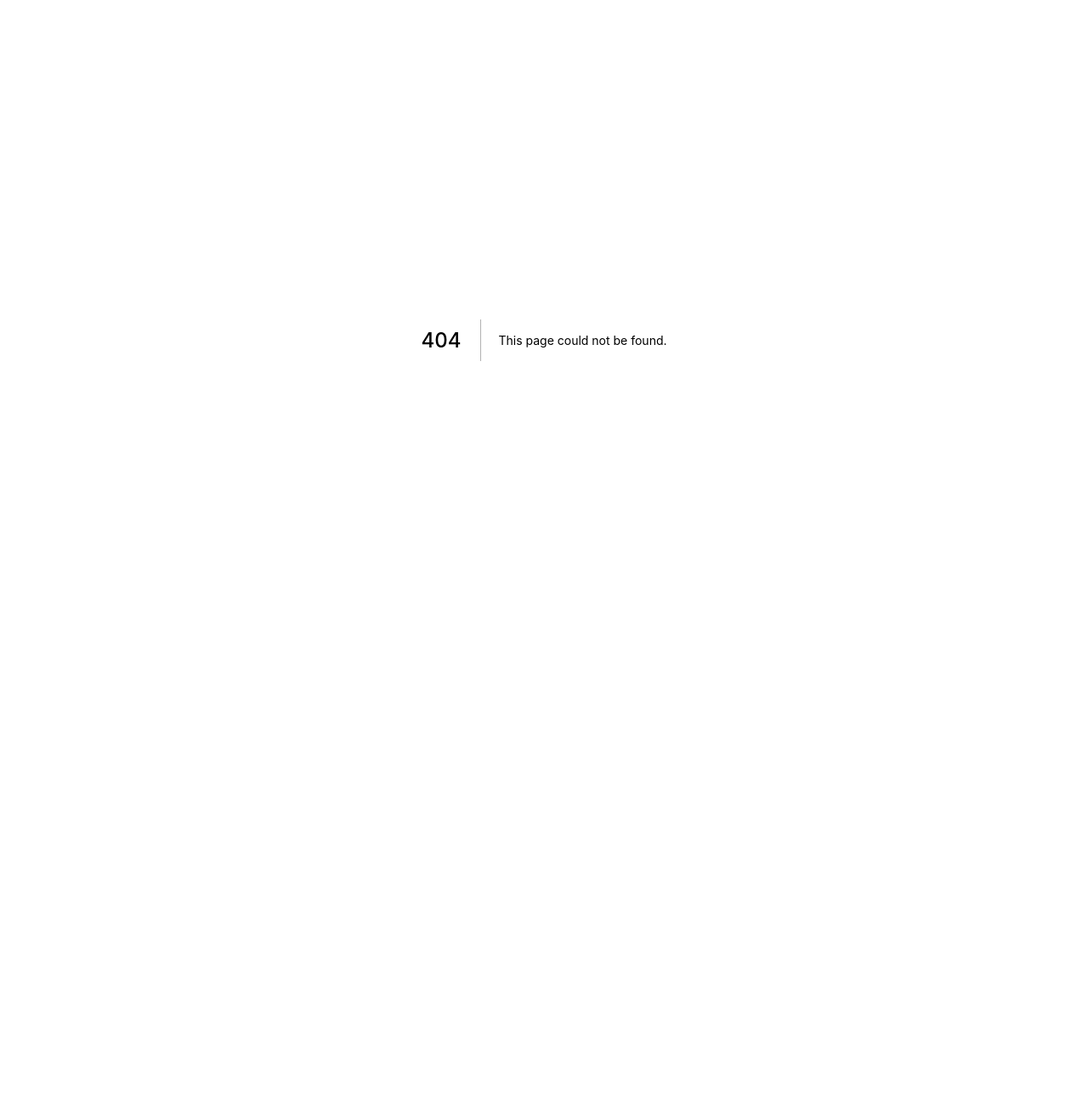
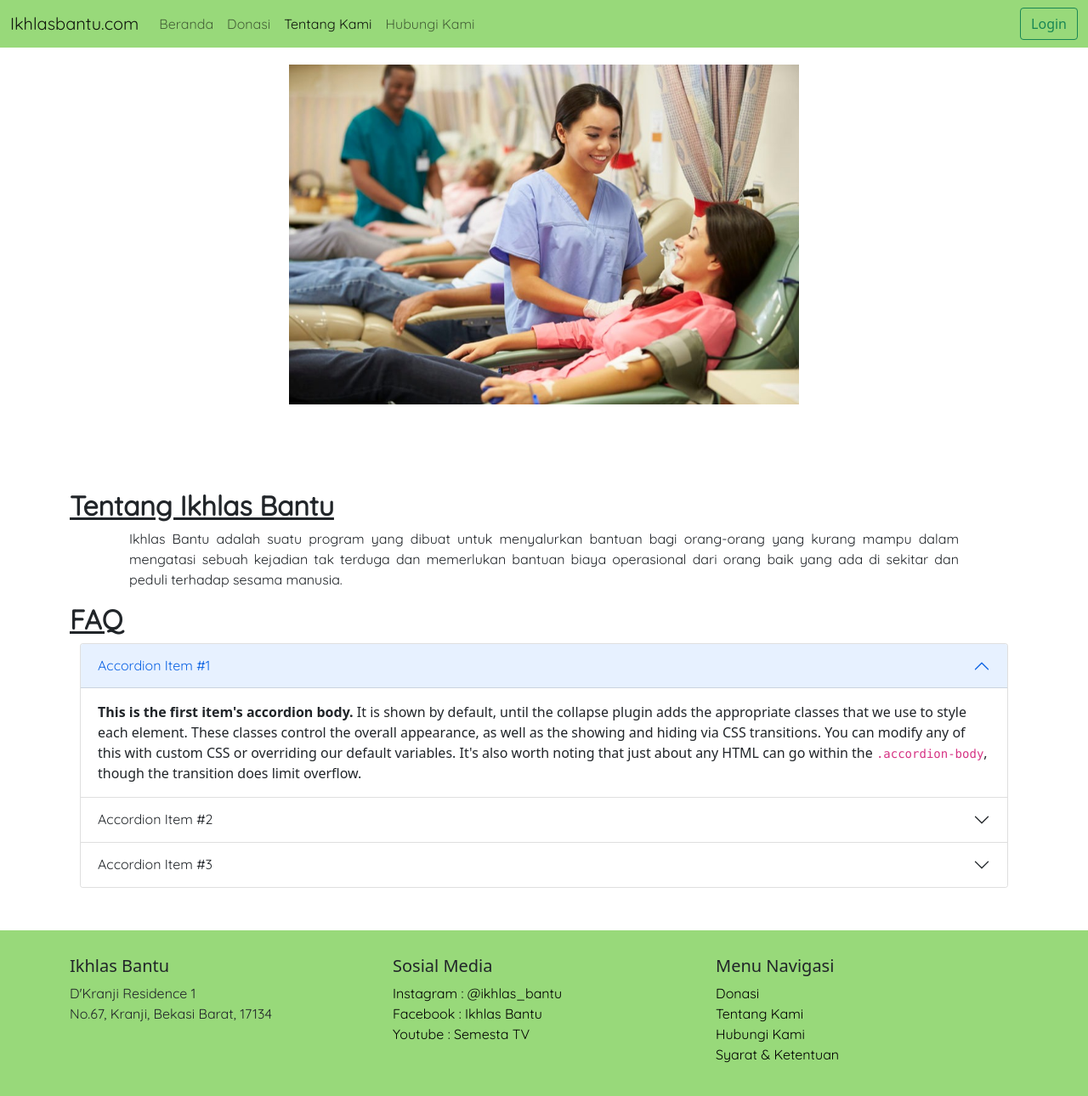
Before and after one commit to alvine998/ikhlasbantu, a Next.js app: page /tentang-kami in a window 1280 px wide. Before the commit this address had no page. Shown: the top 1290 px of the page at 85% size. Before the commit the page ends 800 px from the top, so only its background shows below. Built offline with nearby package versions, Linux system fonts and the light colour scheme.

Commit message:
tentang kami page

```diff
--- a/components/Navbar/index.js
+++ b/components/Navbar/index.js
@@ -19,7 +19,7 @@ function Navbar(props) {
                                 <a className={'nav-link ' + (props.donasi?'active':'')} href="/donasi">Donasi</a>
                             </li>
                             <li class="nav-item">
-                                <a class="nav-link" href="#">Tentang Kami</a>
+                                <a className={'nav-link ' + (props.tentang?'active':'')} href="/tentang-kami">Tentang Kami</a>
                             </li>
                             <li class="nav-item">
                                 <a class="nav-link" href="#">Hubungi Kami</a>
--- /dev/null
+++ b/pages/tentang-kami/index.js
@@ -0,0 +1,79 @@
+import Image from 'next/image';
+import React from 'react';
+import { dokter } from '../../assets';
+import Footer from '../../components/Footer';
+import Navbar from '../../components/Navbar';
+import styles from '../../styles/Home.module.css'
+
+function index(props) {
+    return (
+        <div>
+            <div style={{ paddingBottom: 50 }}>
+                <Navbar tentang />
+                <div className='container'>
+                    <div className={styles.imgTentang}>
+                        <Image layout='responsive' alt='Logo Ikhlas Bantu' src={dokter} />
+                    </div>
+
+                    <div>
+                        <h2 style={{ fontWeight: 'bold' }}><u>Tentang Ikhlas Bantu</u></h2>
+                        <div className={styles.padTextTentang}>
+                            <p style={{ textAlign: 'justify' }}>
+                                Ikhlas Bantu adalah suatu program yang dibuat untuk menyalurkan bantuan bagi orang-orang yang
+                                kurang mampu dalam mengatasi sebuah kejadian tak terduga dan memerlukan bantuan biaya
+                                operasional dari orang baik yang ada di sekitar dan peduli terhadap sesama manusia.
+                            </p>
+                        </div>
+                    </div>
+
+                    <div className='faq-bot'>
+                        <h2 style={{ fontWeight: 'bold' }}><u>FAQ</u></h2>
+                        <div className='container'>
+                            <div class="accordion" id="accordionPanelsStayOpenExample">
+                                <div class="accordion-item">
+                                    <h2 class="accordion-header" id="panelsStayOpen-headingOne">
+                                        <button class="accordion-button" type="button" data-bs-toggle="collapse" data-bs-target="#panelsStayOpen-collapseOne" aria-expanded="true" aria-controls="panelsStayOpen-collapseOne">
+                                            Accordion Item #1
+                                        </button>
+                                    </h2>
+                                    <div id="panelsStayOpen-collapseOne" class="accordion-collapse collapse show" aria-labelledby="panelsStayOpen-headingOne">
+                                        <div class="accordion-body">
+                                            <strong>This is the first item's accordion body.</strong> It is shown by default, until the collapse plugin adds the appropriate classes that we use to style each element. These classes control the overall appearance, as well as the showing and hiding via CSS transitions. You can modify any of this with custom CSS or overriding our default variables. It's also worth noting that just about any HTML can go within the <code>.accordion-body</code>, though the transition does limit overflow.
+                                        </div>
+                                    </div>
+                                </div>
+                                <div class="accordion-item">
+                                    <h2 class="accordion-header" id="panelsStayOpen-headingTwo">
+                                        <button class="accordion-button collapsed" type="button" data-bs-toggle="collapse" data-bs-target="#panelsStayOpen-collapseTwo" aria-expanded="false" aria-controls="panelsStayOpen-collapseTwo">
+                                            Accordion Item #2
+                                        </button>
+                                    </h2>
+                                    <div id="panelsStayOpen-collapseTwo" class="accordion-collapse collapse" aria-labelledby="panelsStayOpen-headingTwo">
+                                        <div class="accordion-body">
+                                            <strong>This is the second item's accordion body.</strong> It is hidden by default, until the collapse plugin adds the appropriate classes that we use to style each element. These classes control the overall appearance, as well as the showing and hiding via CSS transitions. You can modify any of this with custom CSS or overriding our default variables. It's also worth noting that just about any HTML can go within the <code>.accordion-body</code>, though the transition does limit overflow.
+                                        </div>
+                                    </div>
+                                </div>
+                                <div class="accordion-item">
+                                    <h2 class="accordion-header" id="panelsStayOpen-headingThree">
+                                        <button class="accordion-button collapsed" type="button" data-bs-toggle="collapse" data-bs-target="#panelsStayOpen-collapseThree" aria-expanded="false" aria-controls="panelsStayOpen-collapseThree">
+                                            Accordion Item #3
+                                        </button>
+                                    </h2>
+                                    <div id="panelsStayOpen-collapseThree" class="accordion-collapse collapse" aria-labelledby="panelsStayOpen-headingThree">
+                                        <div class="accordion-body">
+                                            <strong>This is the third item's accordion body.</strong> It is hidden by default, until the collapse plugin adds the appropriate classes that we use to style each element. These classes control the overall appearance, as well as the showing and hiding via CSS transitions. You can modify any of this with custom CSS or overriding our default variables. It's also worth noting that just about any HTML can go within the <code>.accordion-body</code>, though the transition does limit overflow.
+                                        </div>
+                                    </div>
+                                </div>
+                            </div>
+                        </div>
+                    </div>
+                </div>
+            </div>
+            <Footer />
+        </div>
+    );
+}
+
+export default index;
--- a/styles/Home.module.css
+++ b/styles/Home.module.css
@@ -261,3 +261,17 @@
 .textPad{
   margin-top: 40%;
 }
+
+/* Tentang-Kami */
+.imgTentang{
+  width: 600px;
+  height: 500px;
+  margin-top: 20px;
+  margin-left: auto;
+  margin-right: auto;
+}
+
+.padTextTentang{
+  padding-left: 70px;
+  padding-right: 70px;
+}
--- a/styles/globals.css
+++ b/styles/globals.css
@@ -9,6 +9,10 @@ body {
 a {
   color: inherit;
   text-decoration: none;
+  font-family: quicksand;
+}
+
+h2{
   font-family: quicksand;
 }
 
```
